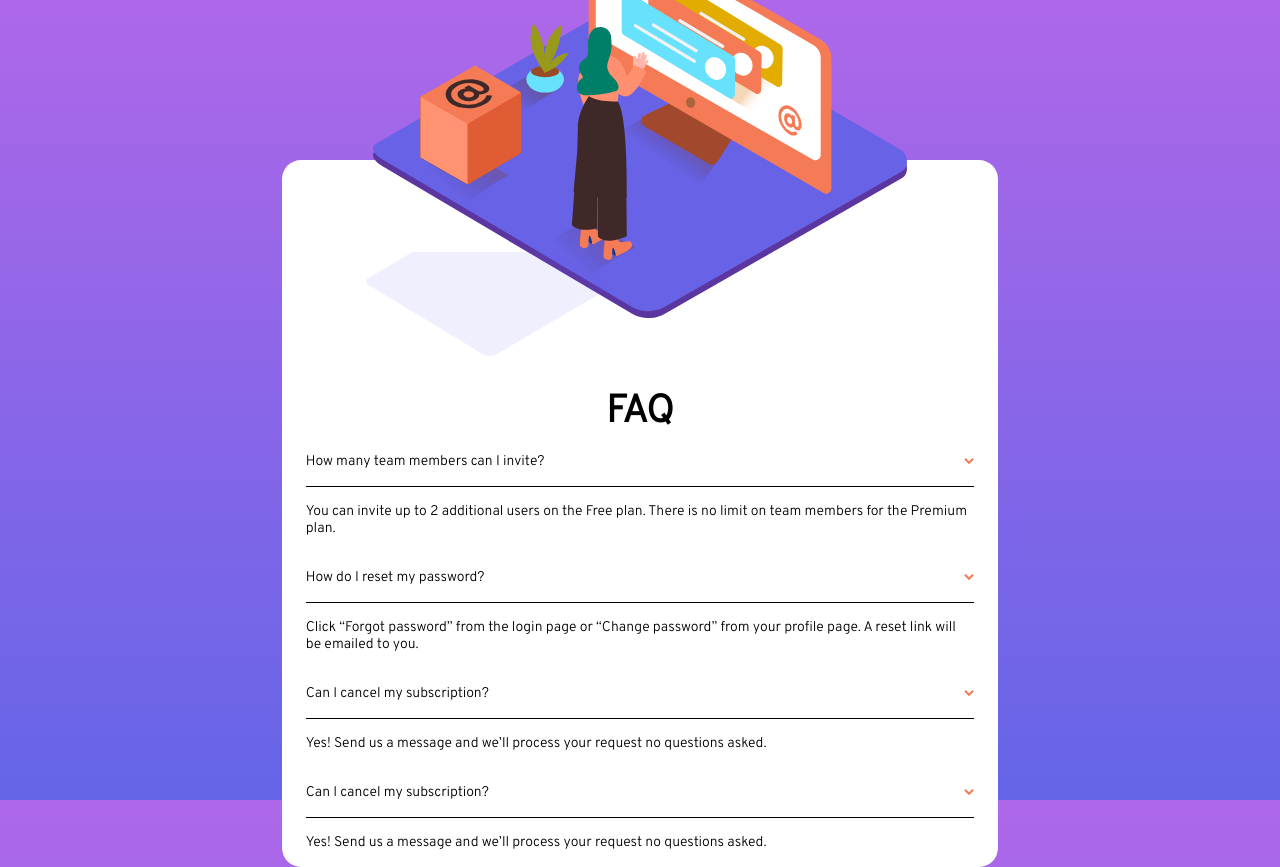
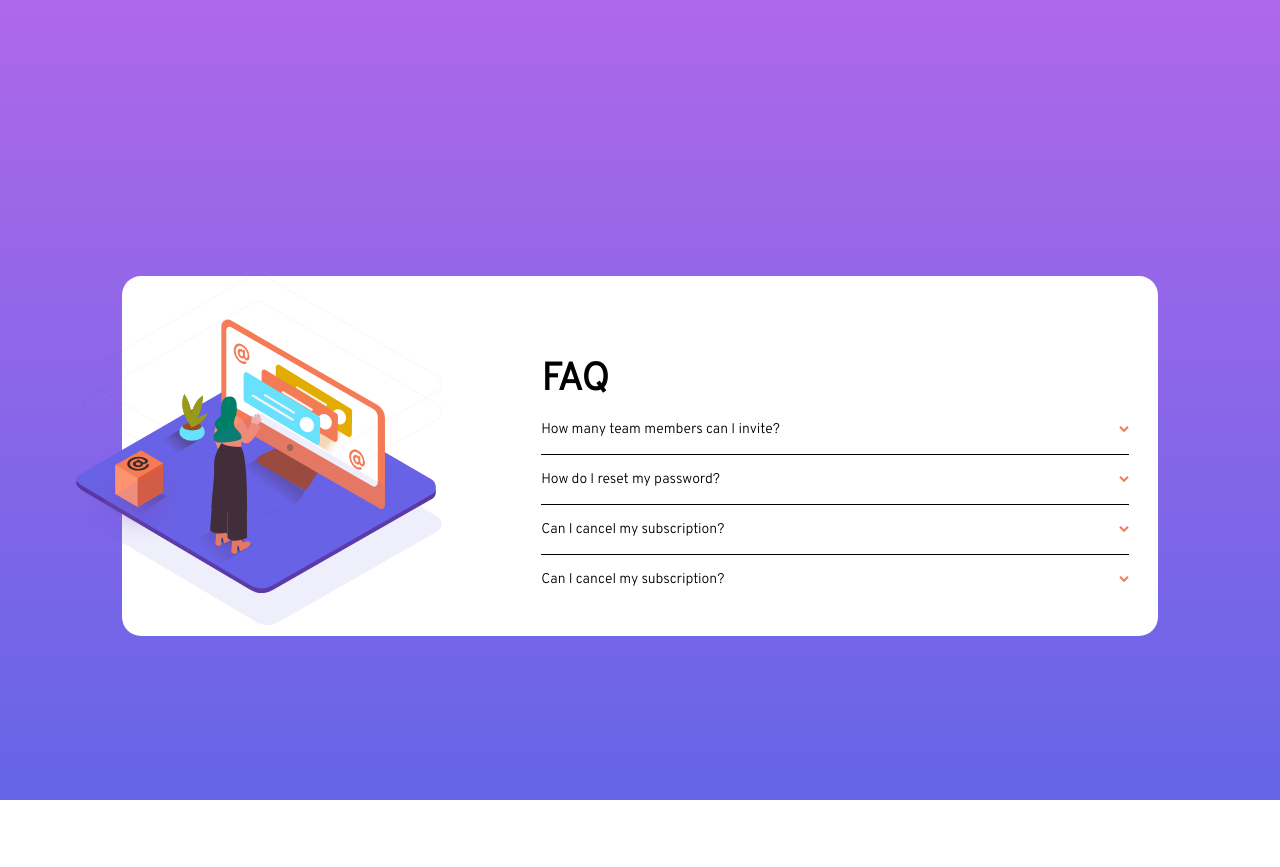
Before and after one commit to AbdullahAjayi/FAQ-accordion-card, a plain HTML site: page index.html in a window 1280 px wide. After the commit the page ends 800 px from the top, so only its background shows below. Drawn offline with Linux system fonts and the light colour scheme.

Commit message:
made faq page responsive

```diff
--- a/index.html
+++ b/index.html
@@ -11,8 +11,11 @@
     <main>
         <div class="card">
             <div class="image">
-                <img src="/images/illustration-woman-online-mobile.svg" alt="Woman illustration mobile">
+                <img class="mobile" src="/images/illustration-woman-online-mobile.svg" alt="Woman illustration mobile">
                 <img class="bg-mobile" src="/images/bg-pattern-mobile.svg" alt="">
+                <img class="desktop" src="/images/illustration-woman-online-desktop.svg" alt="">
+                <img class="desktop2" src="/images/illustration-box-desktop.svg" alt="">
+                <img class="desktop3" src="/images/bg-pattern-desktop.svg" alt="">
             </div>
             <div class="main-text">
                 <h1>FAQ</h1>
@@ -28,6 +31,7 @@
                             You can invite up to 2 additional users on  the Free plan. There is no limit on
                             team members for the Premium plan.
                         </div>
+                    </div>
                     <div class="text">
                         <div class="header">
                            <div class="header-text">
@@ -36,10 +40,10 @@
                            <img src="/images/icon-arrow-down.svg" alt="">
                         </div>
                         <div class="body-text hidden">
-
                         Click “Forgot password” from the login page or “Change password” from your profile page.
                         A reset link will be emailed to you.
                         </div>
+                     </div>
                     <div class="text">
                         <div class="header">
                            <div class="header-text">
@@ -52,7 +56,7 @@
                         </div>
                     </div>
                     <div class="text">
-                        <div class="header">
+                        <div class="header last-child">
                            <div class="header-text">
                             Can I cancel my subscription?
                            </div>
--- a/style.css
+++ b/style.css
@@ -34,6 +34,7 @@ body {
     background-repeat: no-repeat;
     background-attachment: fixed;
     display: flex;
+    justify-content: center;
     align-items: center;
 }
 
@@ -46,7 +47,7 @@ main {
 
 .card {
     min-width: 88%;
-    max-width: 88%;
+    max-width: 90%;
     background: #fff;
     display: flex;
     flex-direction: column;
@@ -54,6 +55,7 @@ main {
     border-radius: 1.2rem;
     text-align: center;
     padding: 0 1.5rem 0;
+    margin-bottom: 3rem ;
 }
 
 h1 {
@@ -62,20 +64,30 @@ h1 {
 }
 
 .card .image {
-    display: block;
-    margin-top: -37%;
-    width: 80%;
     position: relative;
 }
 
+.card .image .mobile {
+    display: block;
+    /* margin-top: -39%; */
+    width: 90%;
+    margin: -41% auto 5%;
+}
+
+.card .image .desktop, .card .image .desktop2, .card .image .desktop3 {
+    display: none;
+}
+
+
 .bg-mobile {
     position: absolute;
-    bottom: -2rem;
-    left: -0.4rem;
+    bottom: -1.5rem;
+    left: 0.1rem;
 }
 
 .main-text {
-    margin-top: 4rem;
+    margin-top: 5em;
+    margin-bottom: 2rem;
 }
 
 .header {
@@ -88,12 +100,104 @@ h1 {
     align-items: center;
 }
 
+.header-text {
+    margin-right: 4px;
+}
+
+.header.last-child {
+    border-bottom: none;
+}
+
 .body-text {
     padding: 1rem 0;
     text-align: left;
     font-size: 14px;
+    word-break: keep-all;
 }
 
+
 .hidden {
-    /* display: none; */
+    display: none;
 }
+
+/* Media Queries */
+
+/* Desktop mode */
+@media (min-width: 700px) {
+    main {
+        width: 90%;
+    }
+    .card {
+        display: flex;
+        flex-direction: row;
+        justify-content: space-between;
+        align-items: center;
+        width: 90%;
+    }
+
+    .card .image .mobile {
+        /* width: 100%; */
+        margin: 0;
+        display: none;
+    }
+
+    .card .image .desktop {
+        display: block;
+        width: 280px;
+        margin-left: -70px;
+        overflow-x:hidden;
+    }
+
+    .card .image .desktop2 {
+        display: block;
+        position: absolute;
+        width: 5.3rem;
+        bottom: 2rem;
+        left: -4rem;
+    }
+
+    .card .image .desktop3 {
+        display: block;
+        width: 280px;
+        position: absolute;
+        bottom: -2rem;
+        left: -4rem;
+    }
+
+    .bg-mobile {
+        display: none;
+    }
+
+    .main-text {
+        padding-right: 4rem;
+        text-align: left;
+    }
+
+    .header-text {
+        margin-right: 15px;
+    }
+}
+
+/* Medium screens */
+
+@media (min-width:970px) {
+    .main-text {
+        width: 60%;
+    }
+
+    .card .image .desktop, .card .image .desktop3 {
+        width: 360px;
+    }
+
+    .card .image .desktop2 {
+        width: 6.4rem;
+        bottom: 2.8rem;
+        left: -3.6rem;
+    }
+}
+
+@media (min-width:720px) {
+    .main-text {
+        padding-right: 5px;
+    }
+}
```
